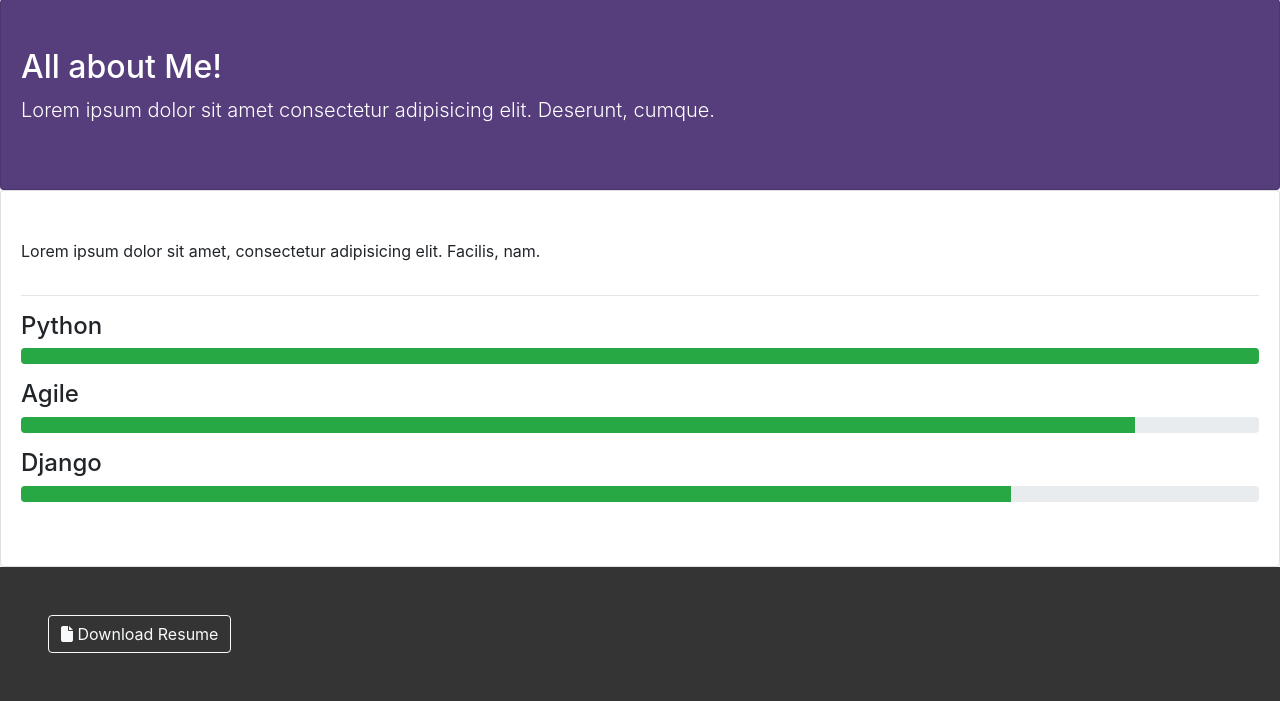
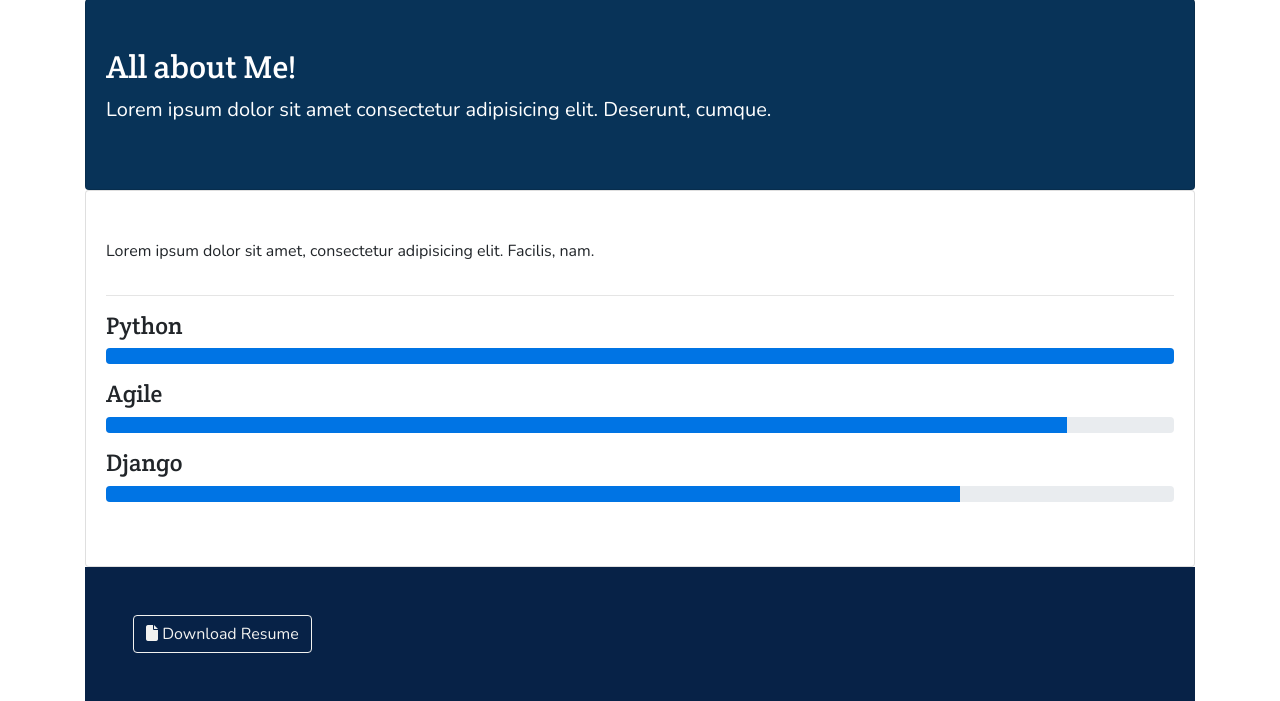
Before and after one commit to timpandrews/vresume, a Django app: page / in a window 1280 px wide. Shown: the part 396-1097 px from the top of the page. Run offline with Django 4.2, Linux system fonts and the light colour scheme; some libraries are stand-ins or nearby versions.

Commit message:
Fix layout (missing container) & Touch-up Picture

```diff
--- a/templates/pages/index.html
+++ b/templates/pages/index.html
@@ -15,7 +15,7 @@
 
 </head>
 <body>
-
+    <div class="container">
         <!-- Header -->
         {% include 'partials/_header.html' %}
 
@@ -33,6 +33,7 @@
 
         <!-- Footer -->
         {% include 'partials/_footer.html' %}
+    </div>
 
     <!-- Scripts -->
     {% include 'partials/_foot_scripts.html' %}
--- a/templates/partials/_head_css.html
+++ b/templates/partials/_head_css.html
@@ -5,6 +5,6 @@
 <!-- ekko lightbox -->
 <link rel="stylesheet" href="https://cdnjs.cloudflare.com/ajax/libs/ekko-lightbox/5.3.0/ekko-lightbox.css" integrity="sha512-Velp0ebMKjcd9RiCoaHhLXkR1sFoCCWXNp6w4zj1hfMifYB5441C+sKeBl/T/Ka6NjBiRfBBQRaQq65ekYz3UQ==" crossorigin="anonymous" referrerpolicy="no-referrer" />
 <!-- Alt Theme CSS -->
-<link href="{% static 'css/theme_bootstrap_purple.css' %}" rel="stylesheet">
+<link href="{% static 'css/theme_herbie.css' %}" rel="stylesheet">
 <!-- custom stylesheet -->
 <link rel="stylesheet" href="{% static 'css/style.css' %}">
--- a/templates/partials/_header.html
+++ b/templates/partials/_header.html
@@ -4,7 +4,7 @@
 <header id="main-header">
     <div class="row no-gutters">
         <div class="col-lg-4 col-md-5">
-            <img src="{% static 'img/TimA_b&w_square_2.JPG' %}" alt="" />
+            <img src="{% static 'img/TimA_b&w_square_3.jpg' %}" alt="" />
         </div>
         <div class="col-lg-8 col-md-7">
             <div class="d-flex flex-column">
```
Also changed, not shown: vresume/static/img/TimA_b&w_square_3.jpg (added), vresume/static/img/favicon.ico (added), 1 other file. Lines whose indentation alone changed are shown as unchanged.
